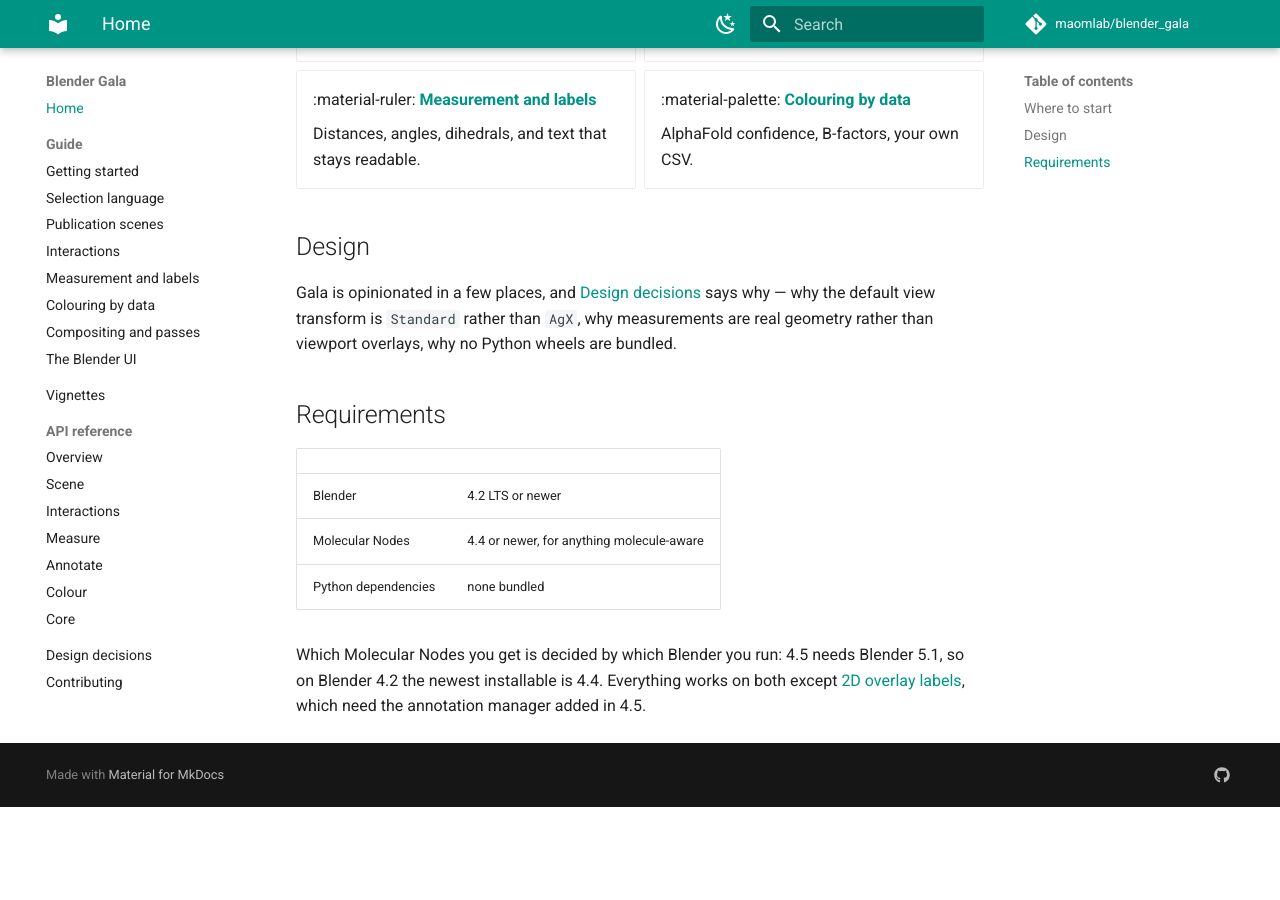
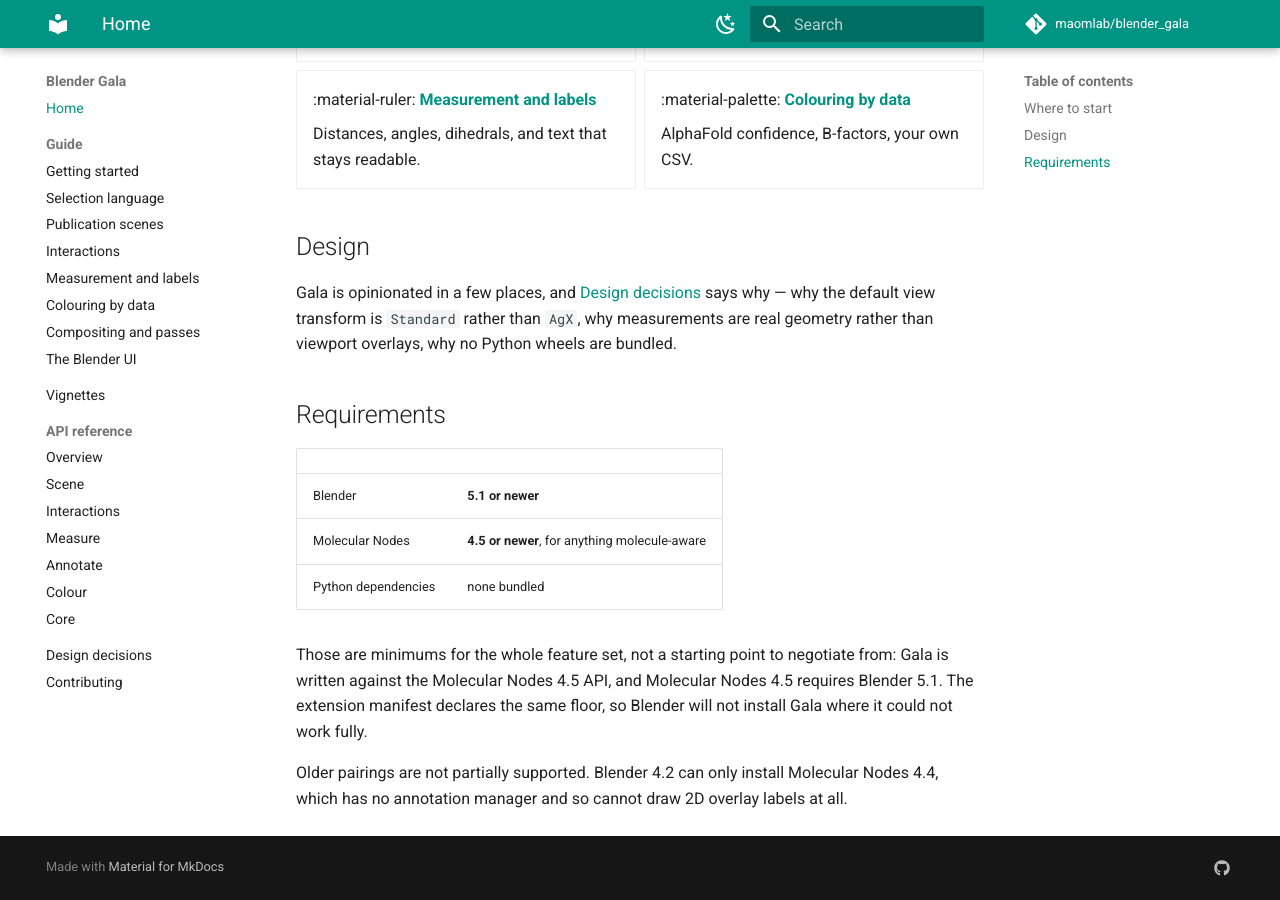
Before and after one commit to maomlab/blender_gala, an MkDocs documentation site: the page built from docs/index.md, in a window 1280 px wide and 900 px high, scrolled down 822 px. Built offline with MkDocs 1.6.1 and Material for MkDocs 9.7.7, drawn with Linux system fonts in a browser that asks for light colours; comment, search, counter and statistics services are not loaded; before the commit the page ends 1629 px from its top, so only the background shows below that.

Commit message:
Require Blender 5.1 and Molecular Nodes 4.5
The supported range was incoherent. The manifest accepted Blender 4.2 while
the specification already required Molecular Nodes 4.5 — and 4.5 requires
Blender 5.1, so on 4.2 the newest installable is 4.4 and label_hud cannot
work at all. That is what surfaced in CI as a failing test, and the previous
commit papered over it with a skip.

Pick the floor that supports everything and say so: Blender 5.1, Molecular
Nodes 4.5. The manifest declares it, so Blender declines to install Gala
where it could not work fully rather than leaving features to fail one at a
time. The CI matrix moves to 5.1.2 and 5.2.0 — still the oldest supported and
the current one.

The version-conditional skip goes with it. label_hud keeps the message that
names the version it wants, because nothing stops an old Molecular Nodes being
pinned under a supported Blender, and that is worth a clear error rather than
a silent degradation.

Documented in the six places that stated a version: the requirements table,
the install instructions, the README twice, the specification's compatibility
row, and the compositing note about which generations CI covers.

Co-Authored-By: Claude Opus 5 (1M context) <noreply@anthropic.com>

```diff
--- a/docs/index.md
+++ b/docs/index.md
@@ -62,13 +62,17 @@ wheels are bundled.
 
 | | |
 | --- | --- |
-| Blender | 4.2 LTS or newer |
-| Molecular Nodes | 4.4 or newer, for anything molecule-aware |
+| Blender | **5.1 or newer** |
+| Molecular Nodes | **4.5 or newer**, for anything molecule-aware |
 | Python dependencies | none bundled |
 
-Which Molecular Nodes you get is decided by which Blender you run: 4.5 needs
-Blender 5.1, so on Blender 4.2 the newest installable is 4.4. Everything works
-on both except [2D overlay labels](guide/measurement.md#2d-overlay-labels),
-which need the annotation manager added in 4.5.
+Those are minimums for the whole feature set, not a starting point to negotiate
+from: Gala is written against the Molecular Nodes 4.5 API, and Molecular Nodes
+4.5 requires Blender 5.1. The extension manifest declares the same floor, so
+Blender will not install Gala where it could not work fully.
+
+Older pairings are not partially supported. Blender 4.2 can only install
+Molecular Nodes 4.4, which has no annotation manager and so cannot draw 2D
+overlay labels at all.
 
 [mn]: https://bradyajohnston.github.io/MolecularNodes
```
Also changed, not shown: README.md (+7 -4 lines), SPECIFICATION.md (+4 -4 lines), docs/guide/compositing.md (+4 -3 lines), docs/guide/getting-started.md (+7 -3 lines), docs/guide/measurement.md (+4 -6 lines), 5 other files.
